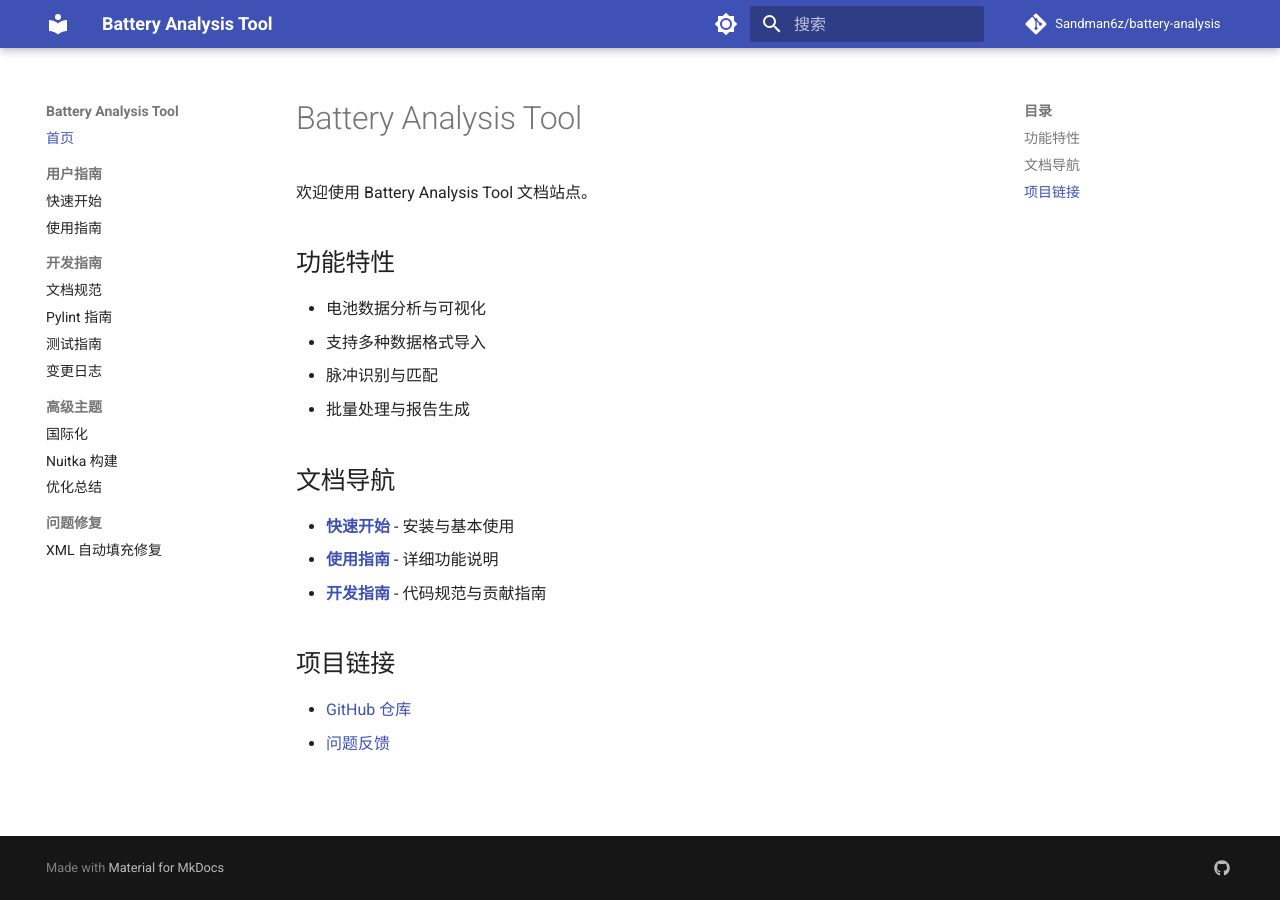
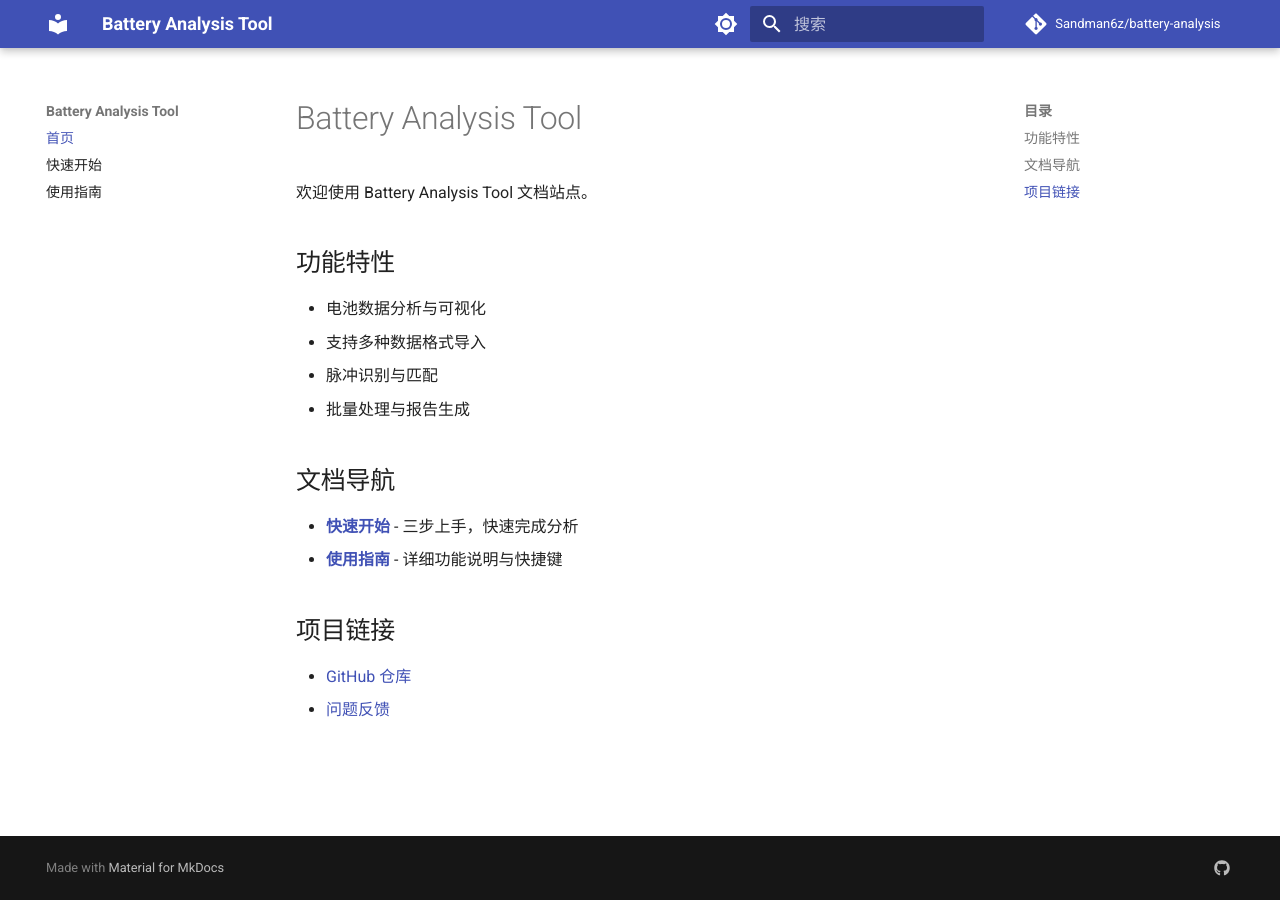
Before and after one commit to Sandman6z/battery-analysis, an MkDocs documentation site: the page built from docs/index.md, in a window 1280 px wide. Built offline with MkDocs 1.6.1 and Material for MkDocs 9.7.7, drawn with Linux system fonts in a browser that asks for light colours; comment, search, counter and statistics services are not loaded.

Commit message:
fix(docs): 移除内部开发文档，只保留用户文档

```diff
--- a/docs/index.md
+++ b/docs/index.md
@@ -11,9 +11,8 @@
 
 ## 文档导航
 
-- **[快速开始](QUICK_START.md)** - 安装与基本使用
-- **[使用指南](USER_GUIDE.md)** - 详细功能说明
-- **[开发指南](DOCSTRING_GUIDE.md)** - 代码规范与贡献指南
+- **[快速开始](QUICK_START.md)** - 三步上手，快速完成分析
+- **[使用指南](USER_GUIDE.md)** - 详细功能说明与快捷键
 
 ## 项目链接
 
--- a/mkdocs.yml
+++ b/mkdocs.yml
@@ -34,20 +34,8 @@ theme:
 
 nav:
   - 首页: index.md
-  - 用户指南:
-      - 快速开始: QUICK_START.md
-      - 使用指南: USER_GUIDE.md
-  - 开发指南:
-      - 文档规范: DOCSTRING_GUIDE.md
-      - Pylint 指南: README_PYLINT.md
-      - 测试指南: TESTING_GUIDE.md
-      - 变更日志: CHANGELOG_GUIDE.md
-  - 高级主题:
-      - 国际化: INTERNATIONALIZATION.md
-      - Nuitka 构建: NUITKA_BUILD.md
-      - 优化总结: OPTIMIZATION_SUMMARY.md
-  - 问题修复:
-      - XML 自动填充修复: FIX_XML_AUTO_POPULATE.md
+  - 快速开始: QUICK_START.md
+  - 使用指南: USER_GUIDE.md
 
 markdown_extensions:
   - pymdownx.highlight:
@@ -65,6 +53,15 @@ markdown_extensions:
 exclude_docs: |
   superpowers/
   *.pdf
+  CHANGELOG_GUIDE.md
+  DOCSTRING_GUIDE.md
+  FIX_XML_AUTO_POPULATE.md
+  INTERNATIONALIZATION.md
+  NUITKA_BUILD.md
+  OPTIMIZATION_SUMMARY.md
+  README_PYLINT.md
+  TESTING_GUIDE.md
+  QUICK_START_EN.md
 
 extra:
   social:
```
